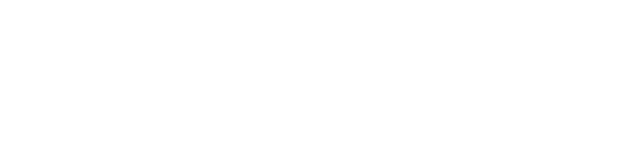
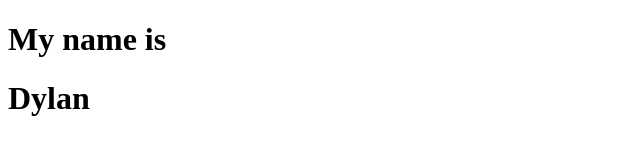
Before and after one commit to Rezniren/CSC2510, a plain HTML site: page index.html in a window 1280 px wide. Shown: the whole page, without its empty margins (0-640 px from the left). Drawn offline with Linux system fonts and the light colour scheme.

Commit message:
Updated Body

```diff
--- a/index.html
+++ b/index.html
@@ -6,6 +6,7 @@
     <title>Hello Dylan</title>
 </head>
 <body>
-
+    <h1>My name is</h1>
+    <h1>Dylan</h1>
 </body>
 </html>
```
